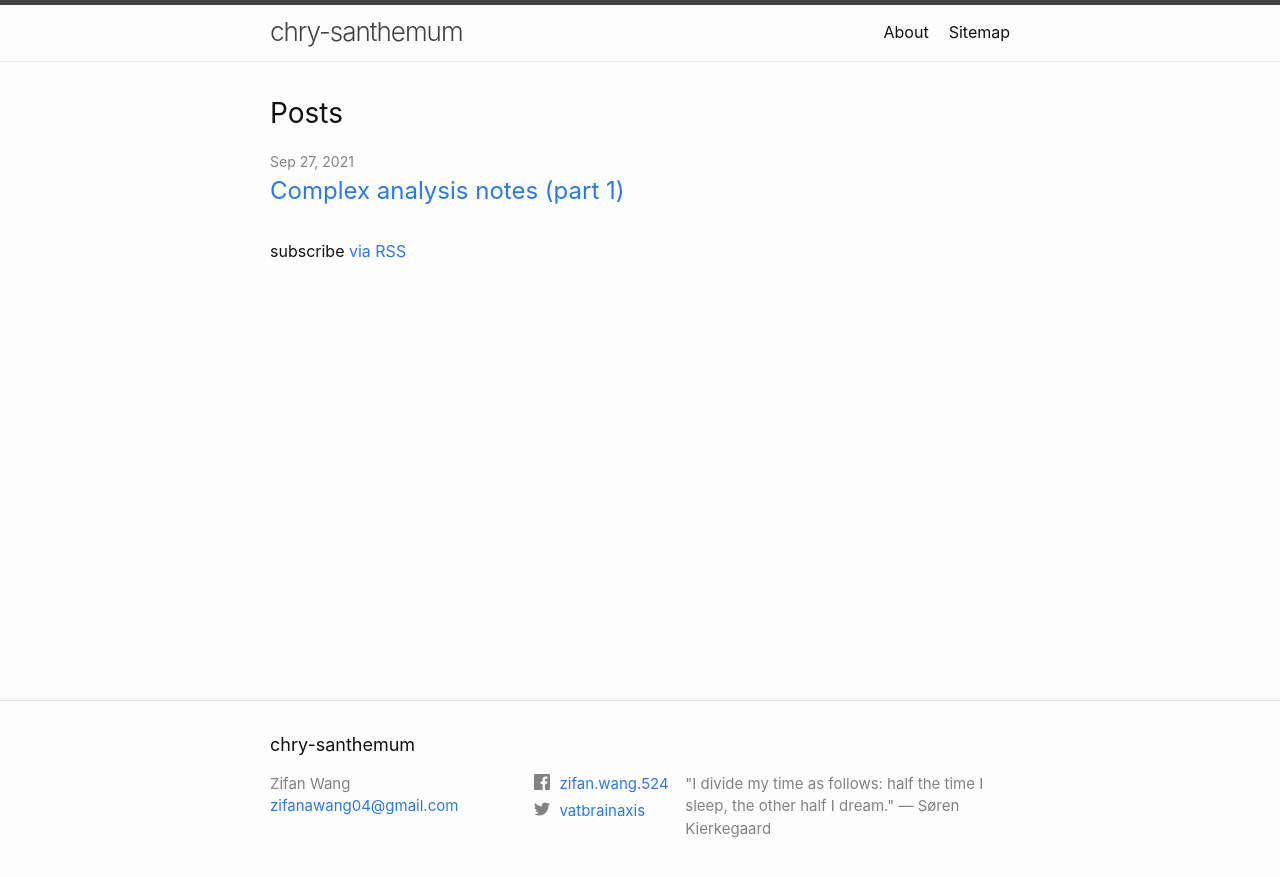
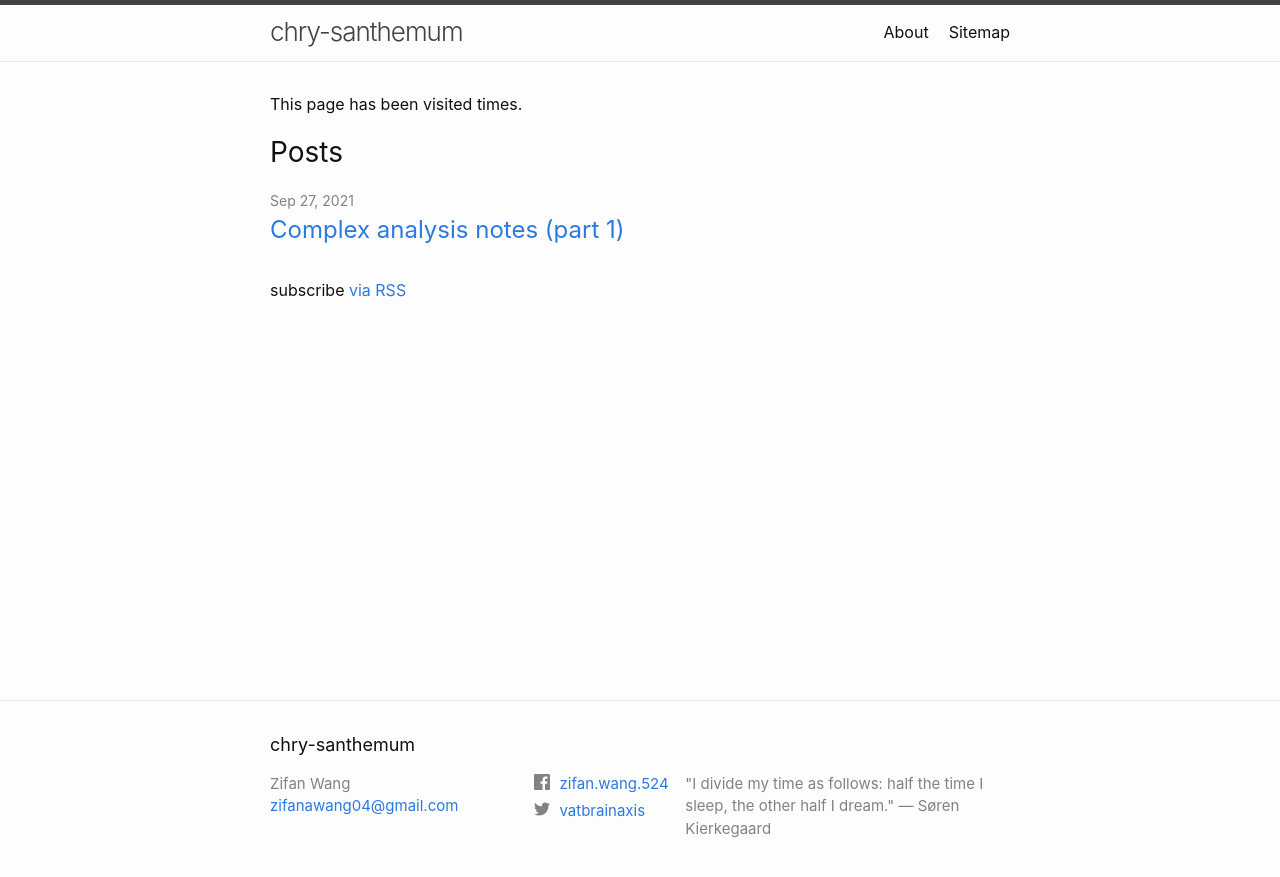
Before and after one commit to chry-santhemum/chry-santhemum.github.io, a Jekyll site: the page built from docs/index.markdown, in a window 1280 px wide. Shown: the top 877 px of the page. Built offline with Jekyll 4.4.1, drawn with Linux system fonts in a browser that asks for light colours.

Commit message:
Update home.html

```diff
--- a/docs/_layouts/home.html
+++ b/docs/_layouts/home.html
@@ -8,12 +8,15 @@ layout: default
   {%- endif -%}
 
   <div id="visits">
+      <p> This page has been visited
           <script>
           function cb(response) {
               document.getElementById('visits').innerText = response.value;
           }
           </script>
           <script async src="https://api.countapi.xyz/hit/chry-santhemum.github.io/visits?callback=cb"></script>
+          times.
+      </p>
   </div>
 
   {%- if site.posts.size > 0 -%}
```
Lines whose indentation alone changed are shown as unchanged.
